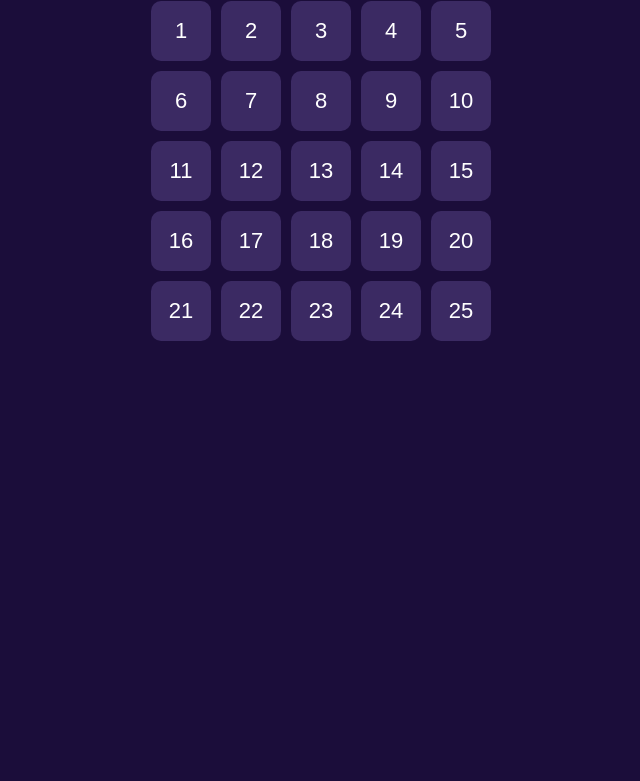
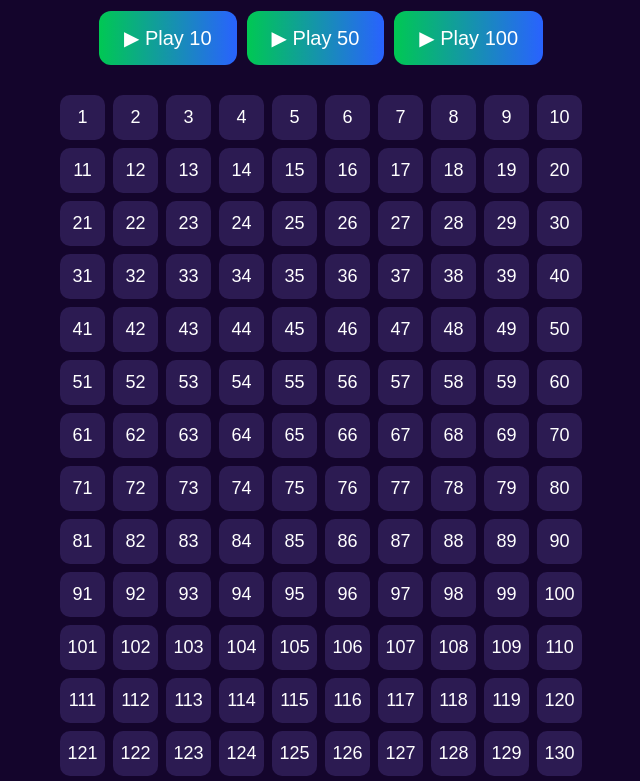
Before and after one commit to mejidawel5-afk/Bingo, a plain HTML site: page index.html in a window 1280 px wide. Shown: the part 97-878 px from the top of the page, without its empty margins (319-959 px from the left). Before the commit the page ends 800 px from the top, so only its background shows below. Drawn offline with Linux system fonts and the light colour scheme.

Commit message:
Refactor Bingo HTML structure and styles

```diff
--- a/index.html
+++ b/index.html
@@ -1,80 +1,121 @@
 <!DOCTYPE html>
 <html>
+
 <head>
-<title>Bingo</title>
+
+<meta charset="UTF-8">
+
+<meta name="viewport" content="width=device-width, initial-scale=1.0">
+
+<title>Smart Bingo</title>
 
 <style>
 
 body{
-background:#1b0d3a;
+    background:#14052c;
     color:white;
     font-family:Arial;
     text-align:center;
+    margin:0;
+    padding:0;
 }
 
 h1{
-margin-top:30px;
+    padding-top:20px;
+    font-size:35px;
+}
+
+.top{
+    display:flex;
+    justify-content:center;
+    gap:10px;
+    margin-top:20px;
+    flex-wrap:wrap;
+}
+
+.btn{
+    padding:15px 25px;
+    border:none;
+    border-radius:12px;
+    font-size:20px;
+    color:white;
+    background:linear-gradient(to right,#00c853,#2962ff);
 }
 
 .board{
     display:grid;
-grid-template-columns:repeat(5,60px);
-gap:10px;
+    grid-template-columns:repeat(10,45px);
+    gap:8px;
     justify-content:center;
     margin-top:30px;
+    padding-bottom:50px;
 }
 
 .cell{
-width:60px;
-height:60px;
-background:#3b2a63;
+    width:45px;
+    height:45px;
+    background:#2c1b52;
+    border-radius:10px;
     display:flex;
     align-items:center;
     justify-content:center;
-border-radius:10px;
-font-size:22px;
+    font-size:18px;
+    cursor:pointer;
+}
+
+.marked{
+    background:#ff9800;
 }
 
 </style>
+
 </head>
 
 <body>
 
-<h1>🎮 Beteseb Bingo</h1>
+<h1>🎮 Smart Bingo</h1>
 
-<div class="board">
+<div class="top">
 
-<div class="cell">1</div>
-<div class="cell">2</div>
-<div class="cell">3</div>
-<div class="cell">4</div>
-<div class="cell">5</div>
+<button class="btn">
+▶ Play 10
+</button>
 
-<div class="cell">6</div>
-<div class="cell">7</div>
-<div class="cell">8</div>
-<div class="cell">9</div>
-<div class="cell">10</div>
+<button class="btn">
+▶ Play 50
+</button>
 
-<div class="cell">11</div>
-<div class="cell">12</div>
-<div class="cell">13</div>
-<div class="cell">14</div>
-<div class="cell">15</div>
-
-<div class="cell">16</div>
-<div class="cell">17</div>
-<div class="cell">18</div>
-<div class="cell">19</div>
-<div class="cell">20</div>
-
-<div class="cell">21</div>
-<div class="cell">22</div>
-<div class="cell">23</div>
-<div class="cell">24</div>
-<div class="cell">25</div>
+<button class="btn">
+▶ Play 100
+</button>
 
 </div>
 
+<div class="board" id="board"></div>
+
+<script>
+
+let board = document.getElementById("board")
+
+for(let i=1;i<=400;i++){
+
+    let cell=document.createElement("div")
+
+    cell.className="cell"
+
+    cell.innerText=i
+
+    cell.onclick=function(){
+
+        cell.classList.toggle("marked")
+
+    }
+
+    board.appendChild(cell)
+}
+
+</script>
+
 </body>
+
 </html>
```
Lines whose indentation alone changed are shown as unchanged.
